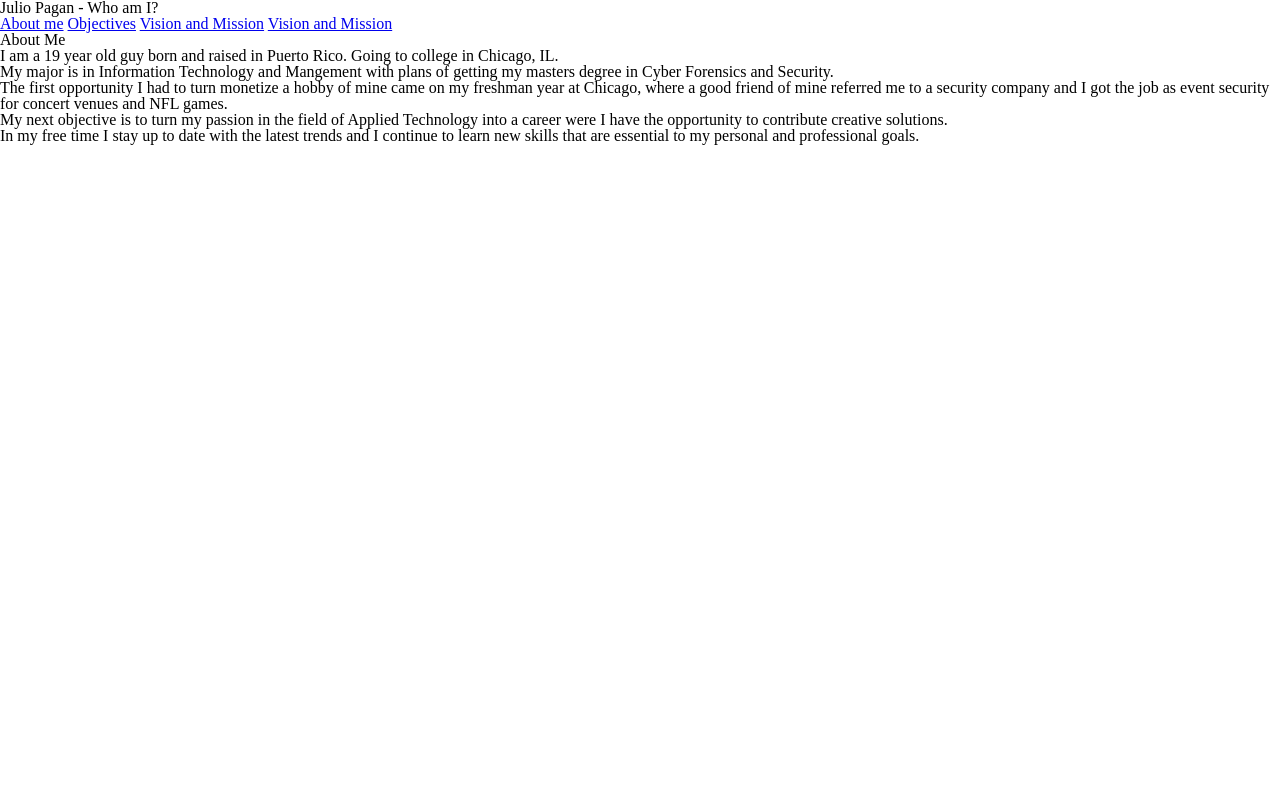
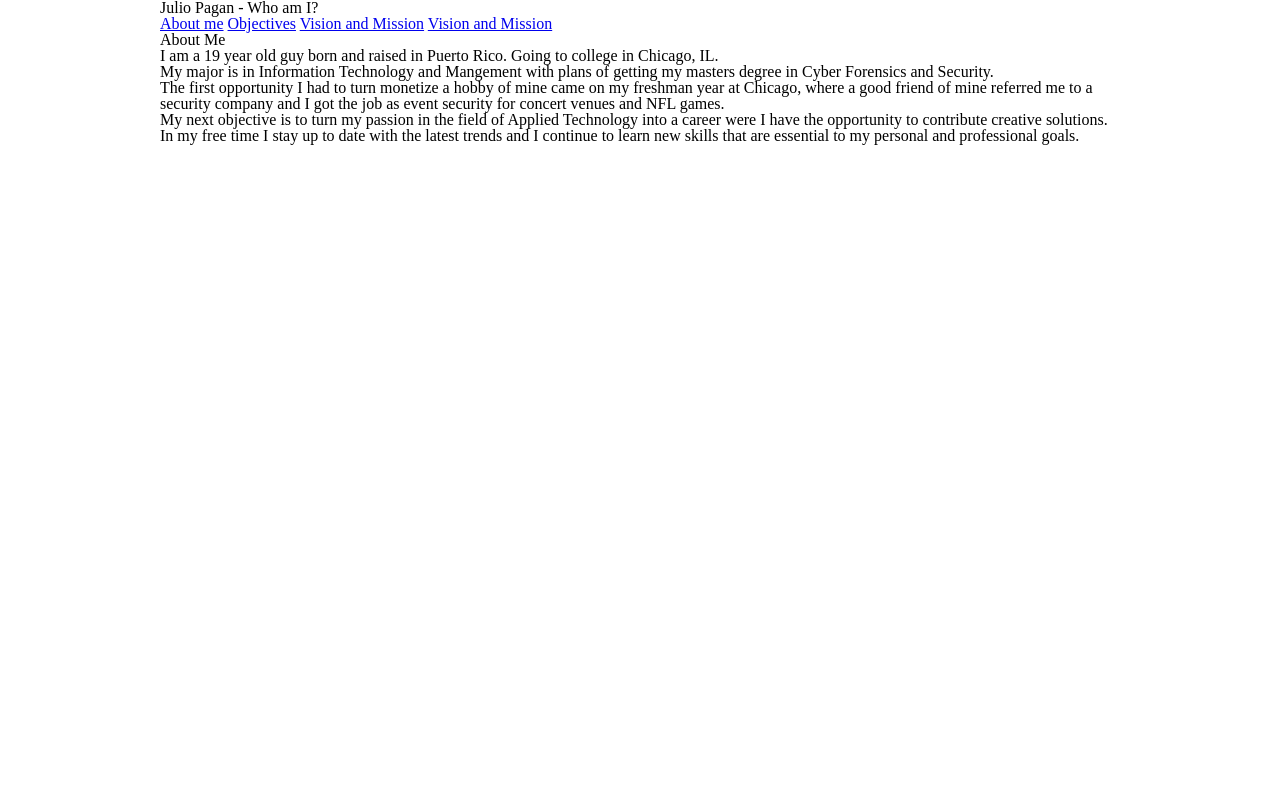
Before and after one commit to JulioPagan/Personal-Website, a plain HTML site: page index.html in a window 1280 px wide. Shown: the top 800 px of the page. Drawn offline with Linux system fonts and the light colour scheme.

Commit message:
mobile first design

```diff
--- a/css/style.css
+++ b/css/style.css
@@ -1,9 +1,13 @@
 html{
     scroll-behavior: smooth;
 }
-#about{
 
+body{
+    width: 90%;
+    margin: auto;
 }
+
+
 #objectives{
     margin-top: 200%;
 }
@@ -13,3 +17,10 @@ html{
 #call_action{
     margin-top: 400%;
 }
+
+@media only screen and (min-width: 768px) {
+    body{
+        width: 960px;
+        margin: auto;
+    }
+}
```
